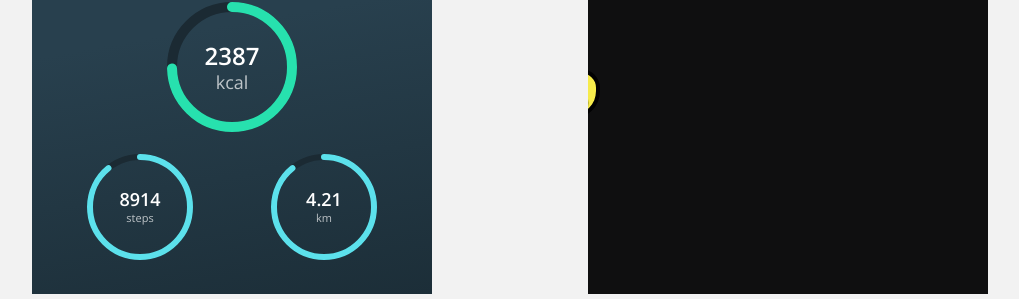
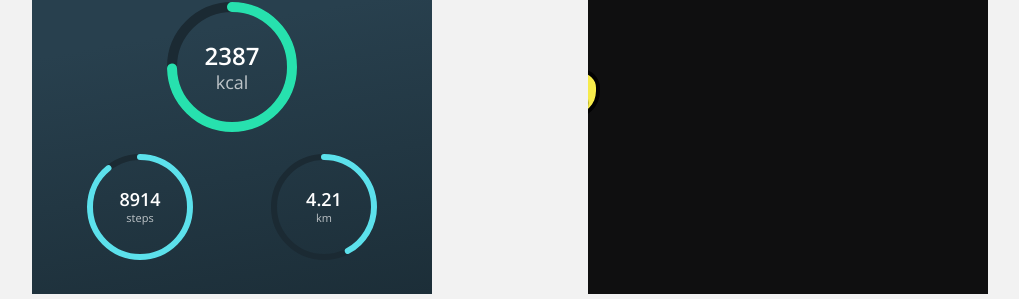
Before and after one commit to MarinoKolaric/100dayscss, a Gatsby site: page / in a window 1280 px wide. Shown: the part 2026-2325 px from the top of the page, without its empty margins (68-1087 px from the left). Built offline with nearby package versions, Linux system fonts and the light colour scheme; Gatsby itself is replaced by a stand-in of ours.

Commit message:
Fix wrong props #day10

```diff
--- a/src/components/days/day10.tsx
+++ b/src/components/days/day10.tsx
@@ -194,14 +194,14 @@ export const Day10 = () => {
             <Svg>
               <CircleComponent
                 r="50"
-                dailyGoal={steps.dailyGoal}
-                current={steps.current}
+                dailyGoal={kms.dailyGoal}
+                current={kms.current}
                 isEmpty
               />
               <CircleComponent
                 r="50"
-                dailyGoal={steps.dailyGoal}
-                current={steps.current}
+                dailyGoal={kms.dailyGoal}
+                current={kms.current}
               />
             </Svg>
           </SecondaryCircleWrapper>
```
